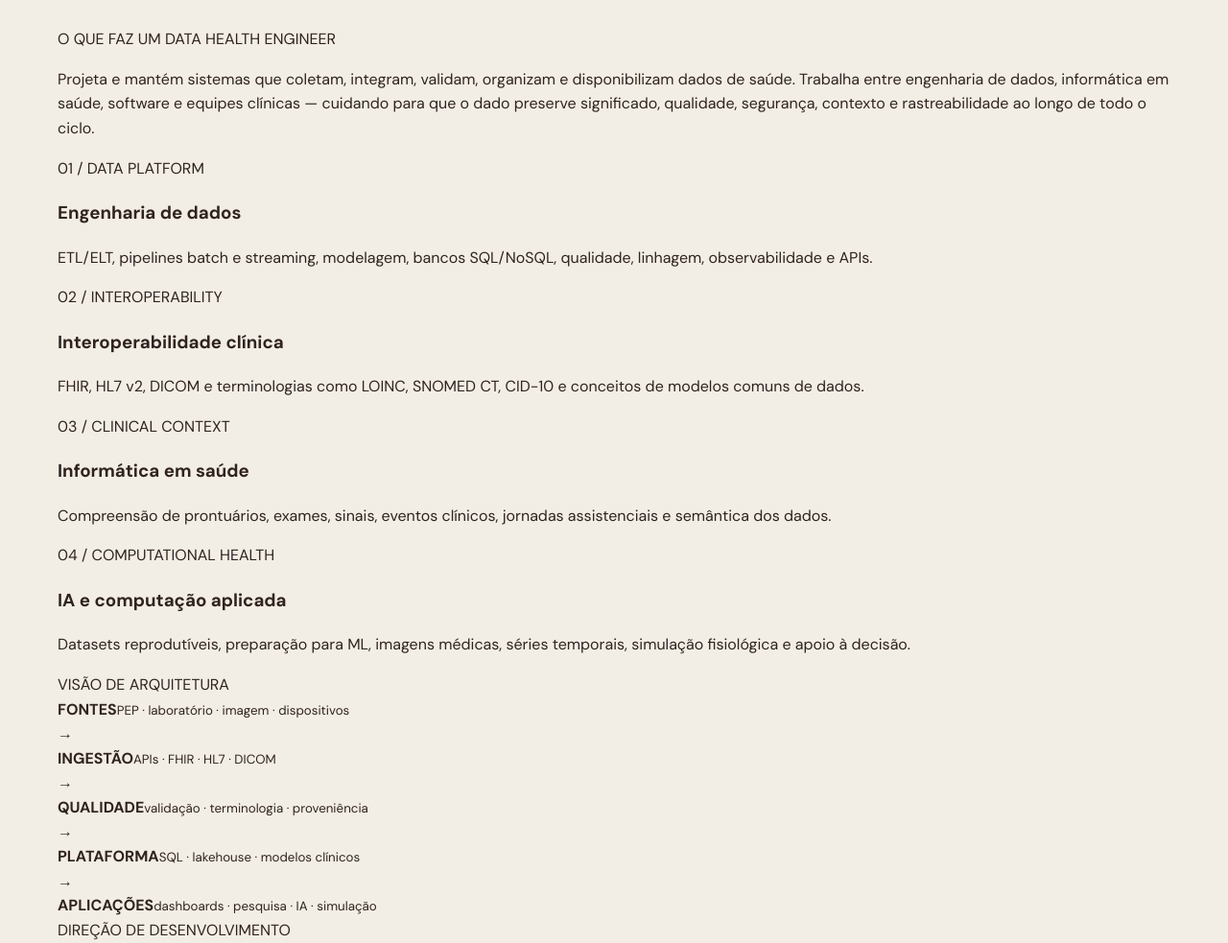
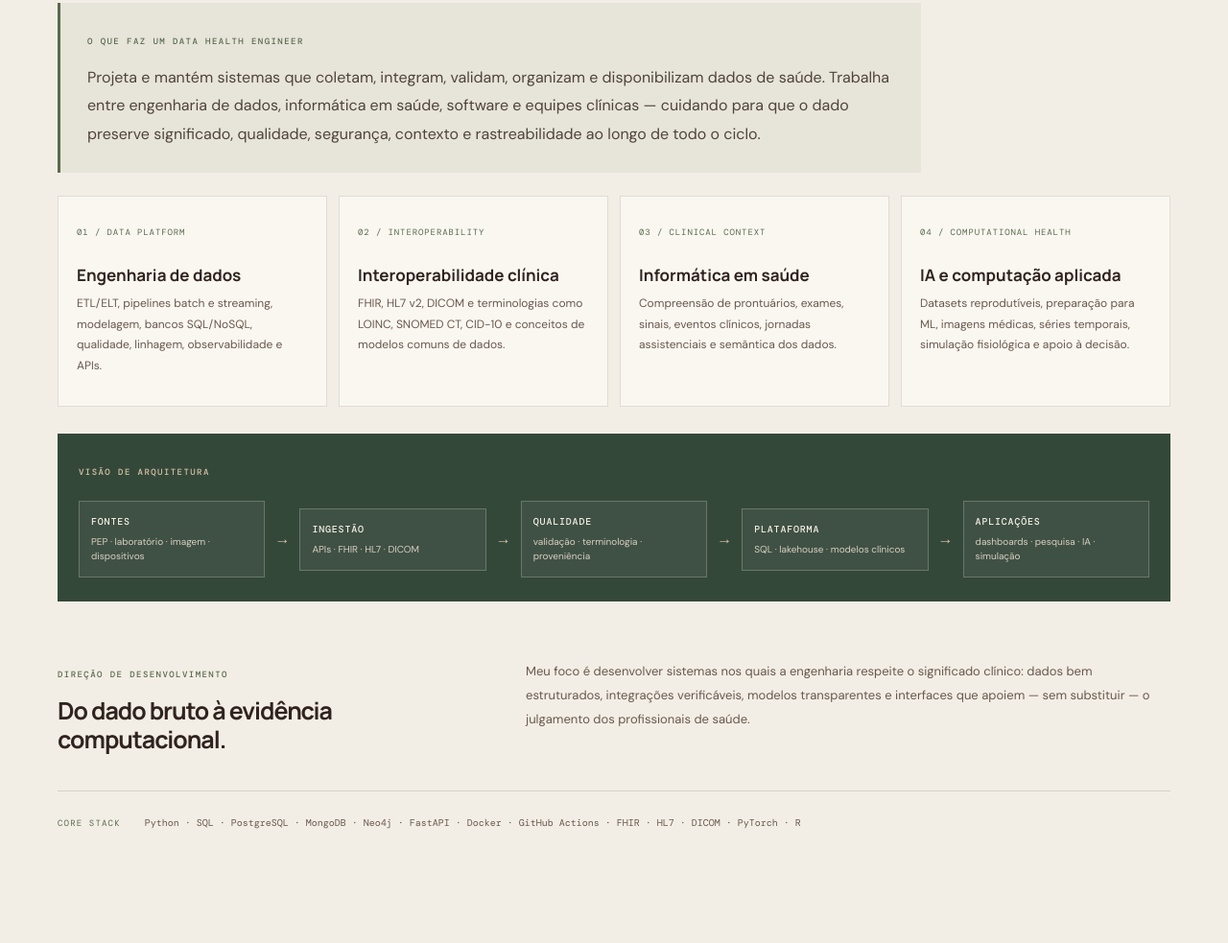
Before and after one commit to iamdatagabs/iamdatagabs, a plain HTML site: page portfolio/index.html in a window 1280 px wide. Shown: the part 5298-6281 px from the top of the page at 96% size. Drawn offline with nearby package versions, Linux system fonts and the light colour scheme; no server answers.

Commit message:
Add Data Health Engineering section styles

```diff
--- a/portfolio/styles.css
+++ b/portfolio/styles.css
@@ -118,3 +118,29 @@ body{background:var(--bg);color:var(--text)}
 
 /* Separate live products from source repositories. */
 .work-subsection{margin-top:58px}.work-subheading{display:flex;align-items:end;justify-content:space-between;gap:32px;margin-bottom:22px;padding-bottom:18px;border-bottom:1px solid var(--line)}.work-subheading h3{font-family:var(--font-display,Manrope),sans-serif;font-size:clamp(27px,3vw,38px);font-weight:600;letter-spacing:-.04em;color:#30231f;margin:9px 0 0}.work-subheading>p{max-width:360px;color:#69584d;font-size:14px;line-height:1.7;margin:0}.repositories-subsection{margin-top:76px;padding-top:48px;border-top:1px solid var(--line)}.repositories-subsection .project-grid{grid-template-columns:repeat(3,minmax(0,1fr))}@media(max-width:900px){.repositories-subsection .project-grid{grid-template-columns:repeat(2,minmax(0,1fr))}}@media(max-width:620px){.work-subheading{display:block}.work-subheading>p{margin-top:12px}.repositories-subsection .project-grid{grid-template-columns:1fr}.work-subsection{margin-top:42px}.repositories-subsection{margin-top:54px;padding-top:34px}}
+
+/* Data Health Engineering positioning */
+.health-engineering{padding-top:100px;padding-bottom:105px}
+.health-intro{max-width:900px;padding:25px 28px;border-left:3px solid #596b4d;background:rgba(89,107,77,.075);margin:0 0 24px}
+.health-kicker{font:500 9px var(--mono);letter-spacing:.16em;color:#596b4d}
+.health-intro p{font-size:16px;line-height:1.85;color:#4f443a;margin:12px 0 0}
+.health-pillars{display:grid;grid-template-columns:repeat(4,minmax(0,1fr));gap:12px}
+.health-pillars article{background:#faf7f1;border:1px solid rgba(72,53,41,.14);padding:22px 19px;min-height:220px}
+.health-pillars article>span{font:9px var(--mono);letter-spacing:.1em;color:#596b4d}
+.health-pillars h3{font:700 17px var(--display);margin:23px 0 8px;color:#30231f}
+.health-pillars p{font-size:12px;line-height:1.8;color:#69584d;margin:0}
+.health-architecture{margin-top:28px;padding:25px 22px;background:#34483a;color:#f3eee5}
+.health-architecture .health-kicker{color:#d8c3a5}
+.architecture-flow{display:grid;grid-template-columns:1fr auto 1fr auto 1fr auto 1fr auto 1fr;gap:10px;align-items:center;margin-top:20px}
+.architecture-flow>div{min-width:0;padding:14px 12px;border:1px solid rgba(243,238,229,.24);background:rgba(243,238,229,.055)}
+.architecture-flow b{display:block;font:500 10px var(--mono);letter-spacing:.08em;color:#f3eee5}
+.architecture-flow small{display:block;font-size:10px;line-height:1.5;color:#d8cfc2;margin-top:7px}
+.architecture-flow>i{font-style:normal;color:#d8c3a5}
+.health-focus{display:grid;grid-template-columns:.8fr 1.2fr;gap:40px;align-items:start;margin-top:35px;padding:26px 0;border-bottom:1px solid var(--line)}
+.health-focus h3{font:700 25px/1.2 var(--display);letter-spacing:-.04em;margin:12px 0;color:#30231f}
+.health-focus p{font-size:13px;line-height:1.9;color:#69584d;margin:0}
+.health-skills{margin-top:23px;display:flex;gap:25px;align-items:start}
+.health-skills>span{font:9px var(--mono);letter-spacing:.13em;color:#596b4d;white-space:nowrap;padding-top:4px}
+.health-skills p{font:10px/1.9 var(--mono);color:#69584d;margin:0}
+@media(max-width:900px){.health-pillars{grid-template-columns:repeat(2,minmax(0,1fr))}.architecture-flow{grid-template-columns:1fr}.architecture-flow>i{transform:rotate(90deg);justify-self:center}.health-focus{grid-template-columns:1fr;gap:15px}}
+@media(max-width:620px){.health-engineering{padding-top:80px;padding-bottom:80px}.health-intro{padding:20px}.health-intro p{font-size:14px}.health-pillars{grid-template-columns:1fr}.health-pillars article{min-height:0}.health-pillars h3{margin-top:15px}.health-architecture{padding:20px 16px}.health-focus h3{font-size:22px}.health-skills{display:block}.health-skills p{margin-top:10px}}
```
